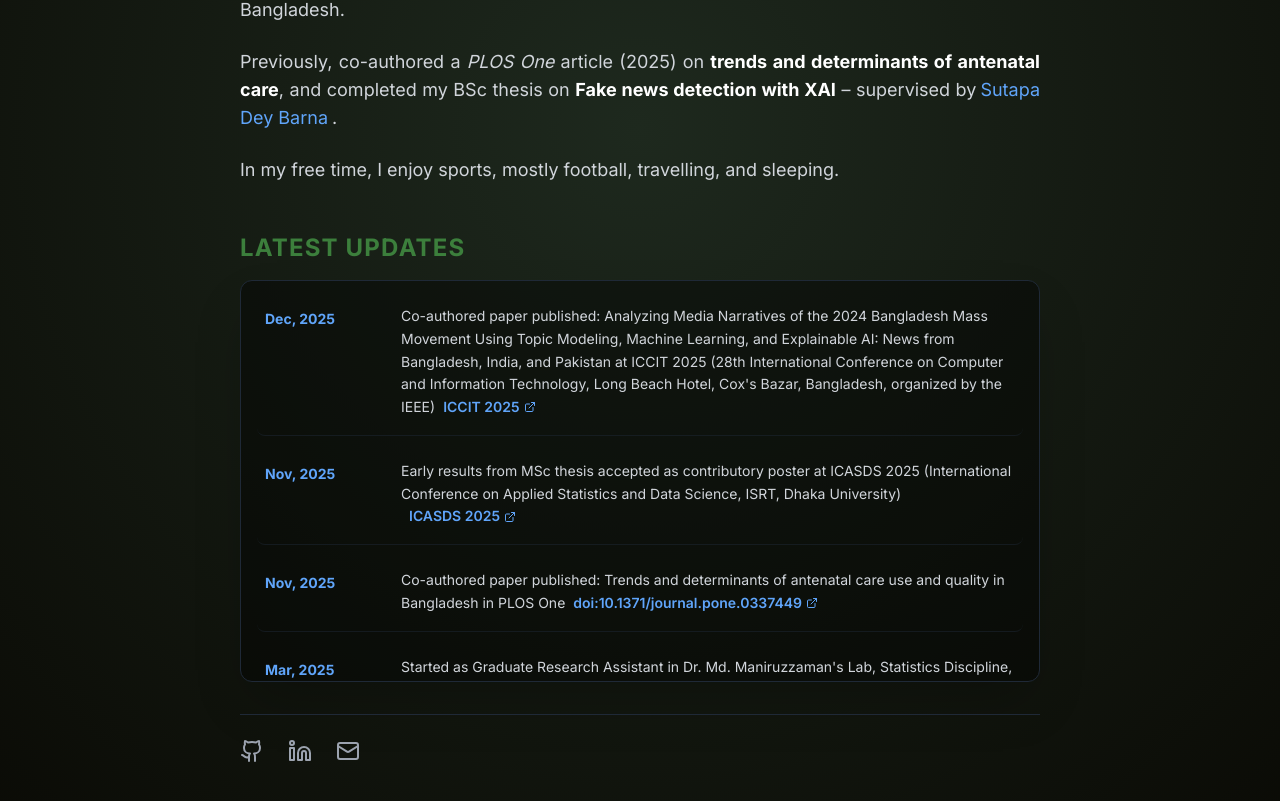
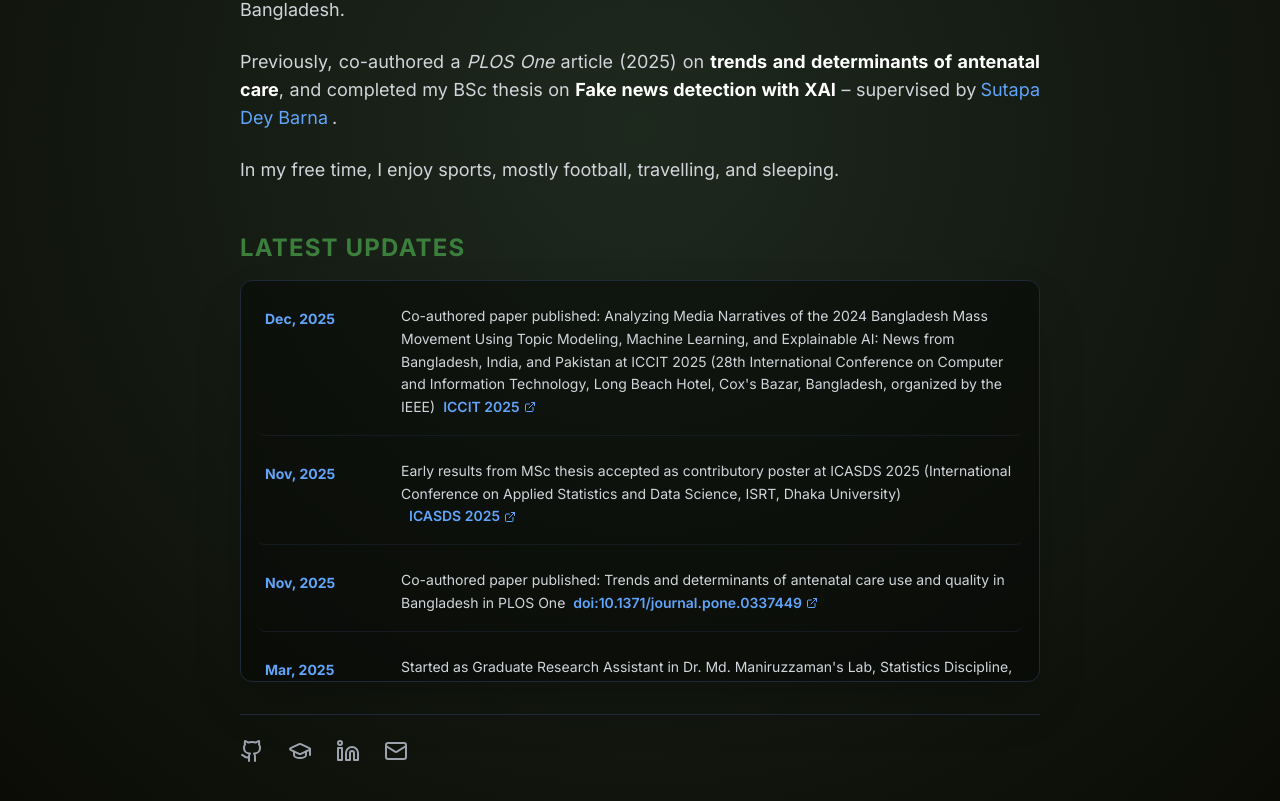
Before and after one commit to Goffar-dp/Goffar-dp.github.io, a React (Vite) app: page / in a window 1280 px wide. Shown: the part 611-1412 px from the top of the page. Built offline with nearby package versions, Linux system fonts and the light colour scheme; a web font is replaced by a local one.

Commit message:
Add GraduationCap icon to social links

```diff
--- a/App.tsx
+++ b/App.tsx
@@ -3,7 +3,8 @@ import React, { useState, useEffect } from 'react';
 import { PageId, Publication, CoffeeLog } from './types';
 import { NEWS_DATA, PUBLICATIONS_DATA, PROJECTS_DATA, COFFEE_LOGS } from './constants';
 import { BBSymbol } from './components/BBSymbol';
-import { Github, Linkedin, Mail, ExternalLink, Sun, Moon, ArrowLeft } from 'lucide-react';
+import { Github, Linkedin, Mail, ExternalLink, Sun, Moon, ArrowLeft, GraduationCap } from 'lucide-react';
+
 
 const App: React.FC = () => {
   const [activePage, setActivePage] = useState<PageId>('about');
@@ -153,6 +154,7 @@ const App: React.FC = () => {
   const SocialLinks = () => (
     <div className={`flex gap-6 mt-8 py-6 border-t ${isDarkMode ? 'border-gray-800' : 'border-slate-300'}`}>
       <a href="https://github.com/Goffar-dp" target="_blank" className="hover:scale-110 transition-transform"><Github className={`${isDarkMode ? 'text-gray-400 hover:text-white' : 'text-slate-600 hover:text-black'}`} /></a>
+      <a href="https://scholar.google.com/citations?user=6HN-Q-IAAAAJ&hl=en" target="_blank" rel="noreferrer" className="hover:scale-110 transition-transform"> <GraduationCap className={`${isDarkMode ? 'text-gray-400 hover:text-blue-400' : 'text-slate-600 hover:text-blue-600'}`} /></a>
       <a href="https://www.linkedin.com/in/goffar-hossain/" target="_blank" className="hover:scale-110 transition-transform"><Linkedin className={`${isDarkMode ? 'text-gray-400 hover:text-blue-600' : 'text-slate-600 hover:text-blue-700'}`} /></a>
       <a href="mailto:goffarfahim@gmail.com" className="hover:scale-110 transition-transform"><Mail className={`${isDarkMode ? 'text-gray-400 hover:text-red-400' : 'text-slate-600 hover:text-red-500'}`} /></a>
     </div>
```
